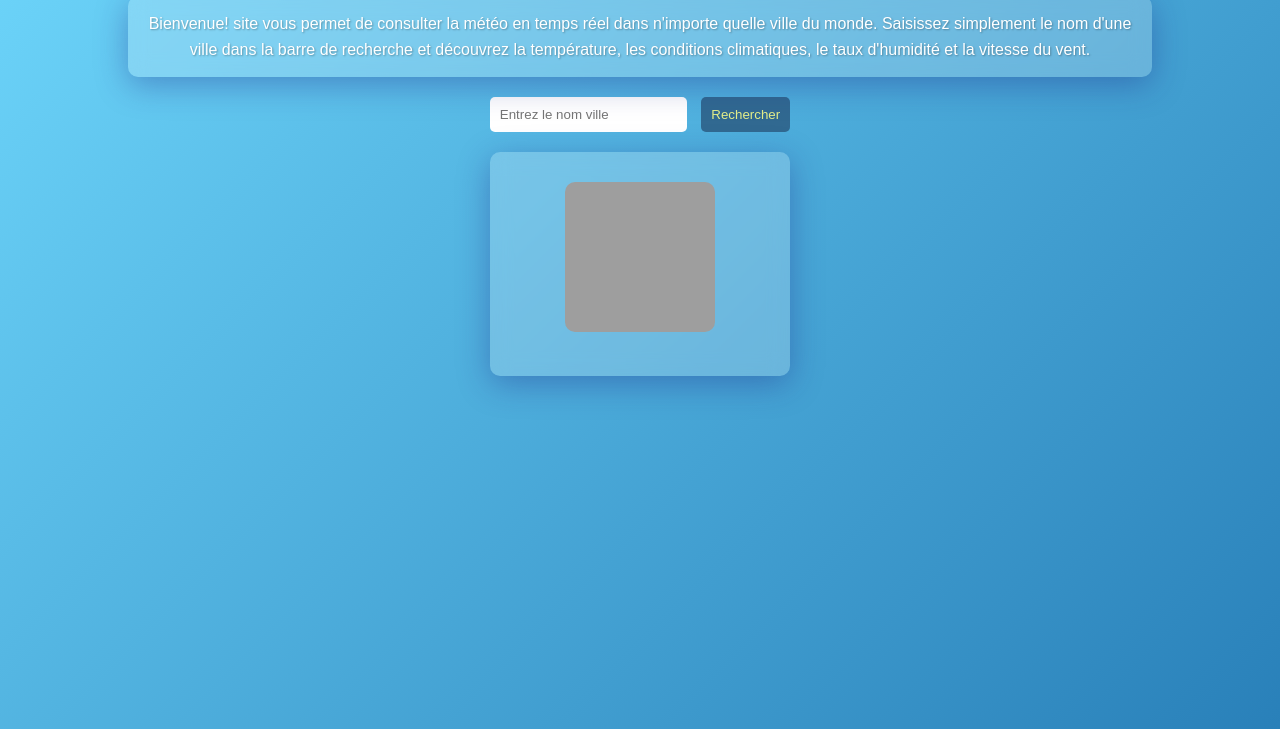
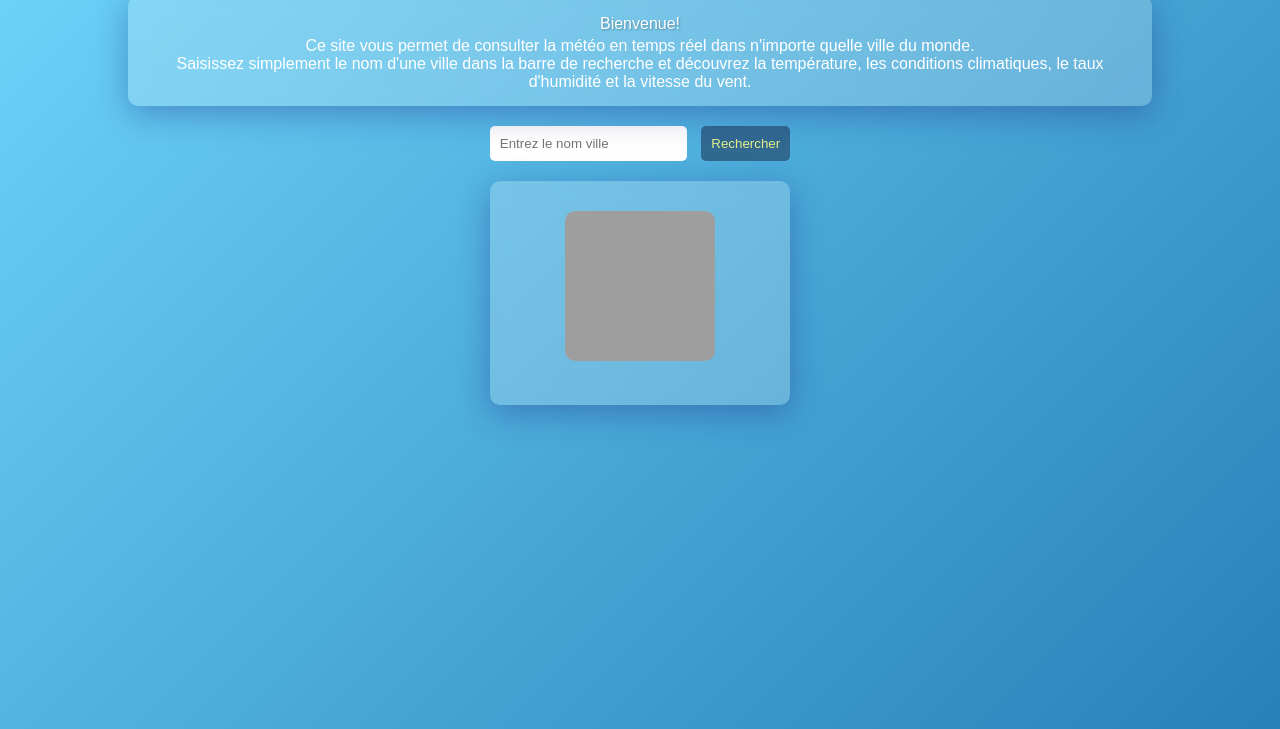
Before and after one commit to Drqzx/APi-meteo, a plain HTML site: page index.html in a window 1280 px wide. Shown: the part 71-800 px from the top of the page. Drawn offline with nearby package versions, Linux system fonts and the light colour scheme; grey boxes are pictures that could not be loaded.

Commit message:
Update index.html

```diff
--- a/index.html
+++ b/index.html
@@ -9,9 +9,9 @@
     <h1>Bienvenue sur la météo</h1>
     <div id="description-container">
         <p id="description-text">
-            Bienvenue! site vous permet de consulter la météo en temps réel dans n'importe quelle ville du monde.
-            Saisissez simplement le nom d'une ville dans la barre de recherche et découvrez la température,
-            les conditions climatiques, le taux d'humidité et la vitesse du vent.
+            Bienvenue!
+            <p>Ce site vous permet de consulter la météo en temps réel dans n'importe quelle ville du monde.</p>
+            <p> Saisissez simplement le nom d'une ville dans la barre de recherche et découvrez la température, les conditions climatiques, le taux d'humidité et la vitesse du vent.</p>
         </p>
     </div>
     <div id="search-container">
```
